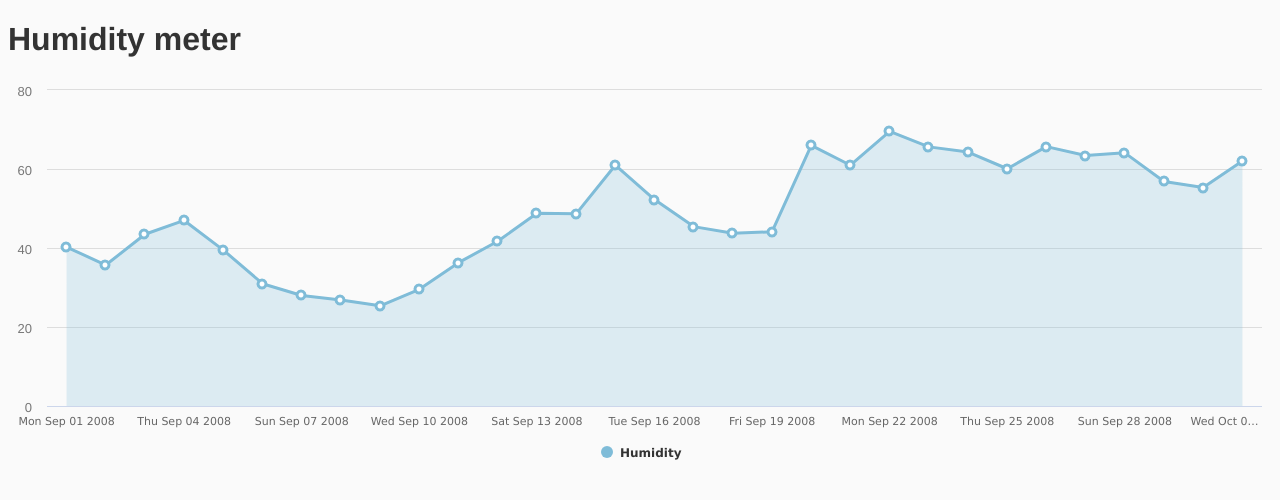
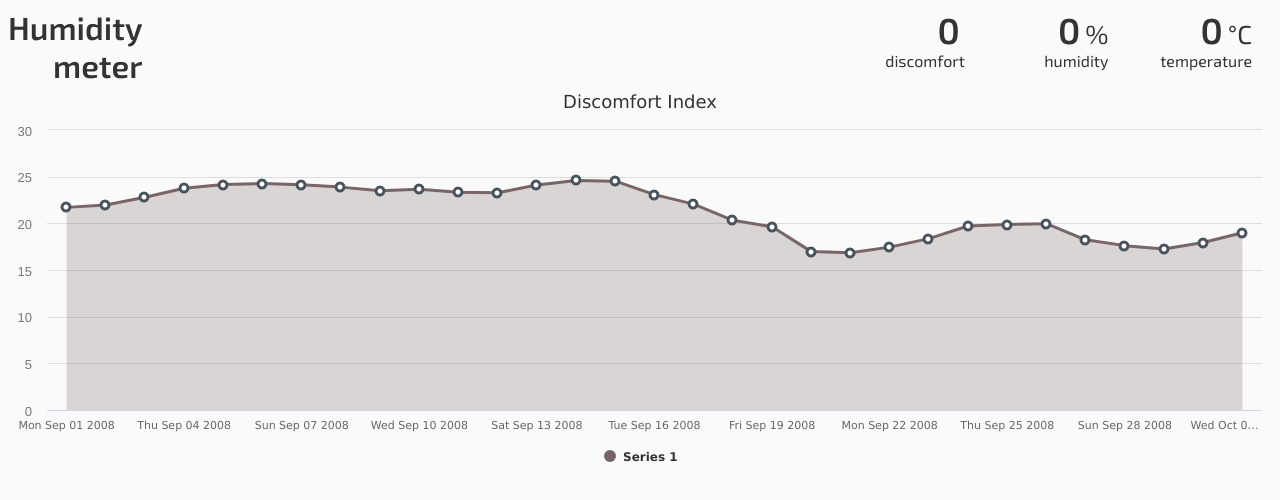
Before and after one commit to tsironis/humiditymeter, a plain HTML site: page index.html in a window 1280 px wide. Drawn offline with nearby package versions, Linux system fonts and the light colour scheme; files that its build step writes are made by us from their sources.

Commit message:
You know stuff

```diff
--- a/index.html
+++ b/index.html
@@ -15,6 +15,7 @@
         <!-- endbower -->
         <!-- endbuild -->
         <!-- build:css(.tmp) styles/main.css -->
+        <link href='http://fonts.googleapis.com/css?family=Exo+2:400,500italic,600' rel='stylesheet' type='text/css'>
         <link rel="stylesheet" href="styles/main.css">
         <!-- endbuild -->
     </head>
@@ -22,8 +23,27 @@
         <!--[if lt IE 10]>
             <p class="browsehappy">You are using an <strong>outdated</strong> browser. Please <a href="http://browsehappy.com/">upgrade your browser</a> to improve your experience.</p>
         <![endif]-->
-        <h1>Humidity meter</h1>
-        <div id="container">
+        <h1>Humidity<br>meter</h1>
+        <div class="stats">
+        <p>
+        <span class="date"></span>
+        </p>
+        <p>
+        <span class="discomfort">0</span><span class="small"></span>
+          <span class="description">discomfort</span>
+        </p>
+        <p>
+        <span class="hum">0</span><span class="small">%</span>
+          <span class="description">humidity</span>
+        </p>
+        <p>
+        <span class="temp">0</span><span class="small">°C</span>
+          <span class="description">temperature</span>
+        </p>
+        </div>
+        <div id="humidity">
+        </div>
+        <div id="temperature">
         </div>
         <script src="scripts/jquery/jquery.js"></script>
         <script src="scripts/underscore/underscore.js"></script>
--- a/scripts/main.js
+++ b/scripts/main.js
@@ -1,8 +1,14 @@
-var DataModel = Backbone.Model.extend({
+var DataCollection = Backbone.Collection.extend({
   days: function() {
     return _.map(this.get('dates'), function (d) {
       return new Date(d).toDateString();
     });
+  },
+  discomfortIndexes: function () {
+    return _.map(this.models, function(model) {
+      var T = model.get('temp_out'), RH = model.get('hum_out');
+      return Math.round(( T-0.55*(1-0.01*RH)*(T-14.4) )* 100)/100;
+    })
   }
 });
 function getUniqueDays() {
@@ -19,33 +25,39 @@ function getUniqueDays() {
 }
 
 function avg(array) {
-  return _.reduce(array, function(memo, num){
+  return Math.round( (_.reduce(array, function(memo, num){
     return memo + num;
-  }, 0) / array.length;
+  }, 0) / array.length) *100 ) / 100;
 };
 function getDailyMetrics(array, date) {
- return _.pluck(_.where(array, {'date':date}), 'hum_out');
+ return {
+   'date': date,
+   'hum_out': avg(_.pluck(_.where(array, {'date':date}), 'hum_out')),
+   'temp_out': avg(_.pluck(_.where(array, {'date':date}), 'temp_out'))
   }
-function aggregateMetrics(key) {
-  return _.map(data.get('dates'), function(date) {
-    return avg(getDailyMetrics(raw, date, key));
+}
+function aggregateMetrics() {
+  return _.map(dates, function(date) {
+    return getDailyMetrics(raw, date);
   })
 };
-
-var data = new DataModel({
-  dates: getUniqueDays()
-});
-data.set({hum_out:  aggregateMetrics('hum_out'),
-          temp_out: aggregateMetrics('temp_out')})
+var dates = getUniqueDays();
+var data = new DataCollection();
+data.set(aggregateMetrics())
 
 $(function () {
-  $('#container').highcharts({
+  $('#humidity').highcharts({
     chart: {
       backgroundColor: '#FAFAFA'
     },
     xAxis: {
       tickInterval: 3,
-      categories: data.days()
+      categories: dates,
+      labels: {
+        formatter: function () {
+          return new Date(this.value).toDateString();
+        }
+      }
     },
     yAxis: {
       gridLineColor: '#ddd',
@@ -58,20 +70,26 @@ $(function () {
         }
       },
     },
-    title: { text: null },
+    title: { text: 'Discomfort Index' },
     plotOptions : {
       series : {
         shadow : false,
-            color: "#7fbcd8",
+        color: "#796466",
         marker: {
           fillColor: '#FFFFFF',
           lineWidth: 2,
           lineColor: 'red'
+        },
+        events: {
+          mouseOut: function () {
+            $('div.stats span.hum').text(0)
+            $('div.stats span.date').text('')
+            $('div.stats span.temp').text('')
+          }
         }
       }
     },
     series: [{
-      name: 'Humidity',
       showInLegend: true,
       fillOpacity: 0.25,
       type: 'area' ,
@@ -79,28 +97,20 @@ $(function () {
       pointPadding: 50,
       marker: {
         lineWidth: 3,
-          lineColor: '#7fbcd8',
+        lineColor: '#47535E',
         fillColor: 'white',
         radius: 4
       },
-      data: data.get('hum_out')
+      data: data.discomfortIndexes()
     }],
     tooltip: {
-        borderWidth: 0,
-        backgroundColor:"rgba(0,0,0,0.7)",
-        borderRadius: 3,
-        shadow: false,
-        crosshairs:true,
-        style:{
-            textShadow: "none",
-            color:"#ffffff",
-            fontFamily: 'Helvetica-Neue, Helvetica, Arial, sans-serif'
-        },
+      style:{display: 'none'},
       formatter: function() {
-            var tooltip = '<b>'+this.x+'</b><br/>';
-            tooltip += this.y;
-
-            return tooltip;
+        var model = data.where({date: this.x})[0];
+        $('span.date').text(new Date(this.x).toDateString());
+        $('span.hum').text(model.get('hum_out'));
+        $('span.discomfort').text(this.y);
+        $('span.temp').text(model.get('temp_out'));
       }
     },
     credits:{enabled:false}
--- a/styles/main.css
+++ b/styles/main.css
@@ -27,3 +27,38 @@ body {
     color: #000;
     padding: 0.2em 0;
 }
+
+h1, .stats {
+  font-family: 'Exo 2', sans-serif;
+  text-align: right;
+  display: inline-block;
+}
+h1 {
+  margin: 0;
+}
+.stats {
+  float:right;
+}
+.stats p {
+  margin: 0 20px;
+  width: 100px;
+  font-family: 'Exo 2', sans-serif;
+  display: inline-block;
+}
+span.description {
+  display: block;
+}
+
+.hum, .discomfort, .temp {
+  font-weight: bold;
+  font-size: 36px;
+}
+.small {
+  font-size: 26px;
+  margin-left: 5px;
+}
+.date {
+  font-size: 18px;
+  position: relative;
+  top: -8px;
+}
```
Lines whose indentation alone changed are shown as unchanged.
